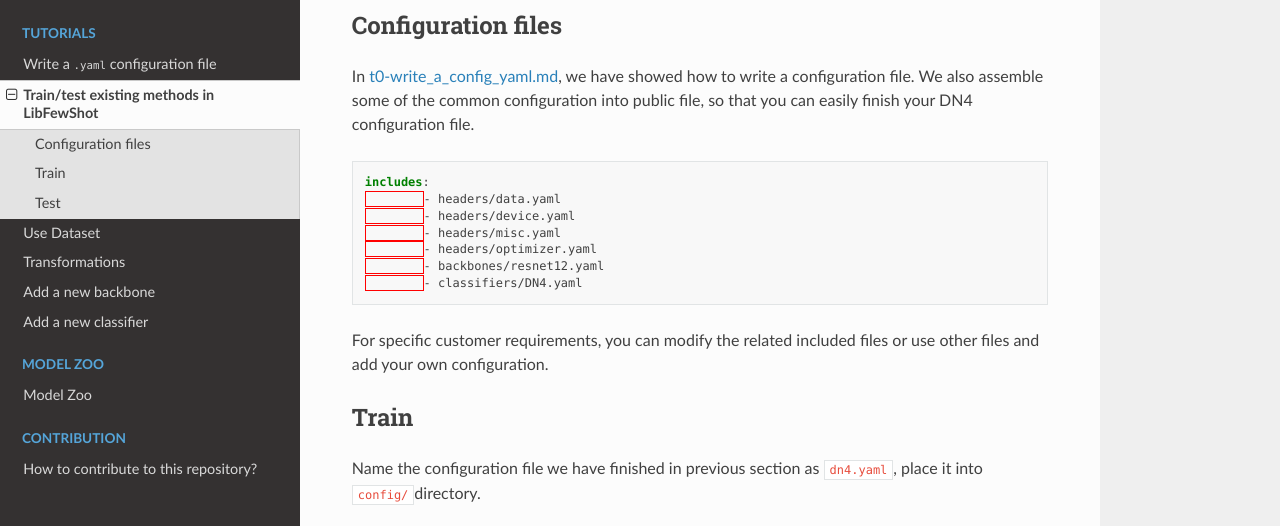
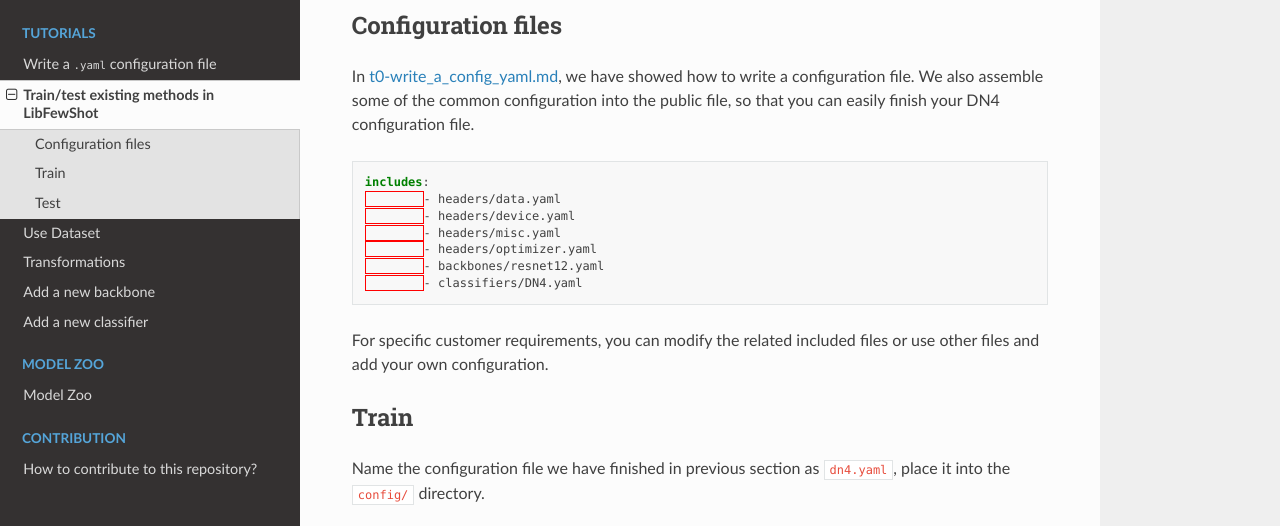
Before and after one commit to RL-VIG/LibFewShot, a Sphinx documentation site: the page built from docs/tutorials/t1-train_and_test_exist_methods.md, in a window 1280 px wide and 900 px high. Shown: the part 371-897 px from the top of the window. Built offline with Sphinx 7.4.7 and the Read the Docs theme 2.0.0, drawn with Linux system fonts in a browser that asks for light colours; some of the changed text lies outside the part shown.

Commit message:
Make a bit modifications

````diff
--- a/docs/tutorials/t1-train_and_test_exist_methods.md
+++ b/docs/tutorials/t1-train_and_test_exist_methods.md
@@ -11,7 +11,7 @@ In this section, we take the DN4 method as an example to describe how to train a
 
 ## Configuration files
 
-In [t0-write_a_config_yaml.md](./t0-write_a_config_yaml.md), we have showed how to write a configuration file. We also assemble some of the common configuration into public file, so that you can easily finish your DN4 configuration file.
+In [t0-write_a_config_yaml.md](./t0-write_a_config_yaml.md), we have showed how to write a configuration file. We also assemble some of the common configuration into the public file, so that you can easily finish your DN4 configuration file.
 
 ```yaml
 includes:
@@ -27,7 +27,7 @@ For specific customer requirements, you can modify the related included files or
 
 ## Train
 
-Name the configuration file we have finished in previous section as `dn4.yaml`, place it into `config/`directory.
+Name the configuration file we have finished in previous section as `dn4.yaml`, place it into the `config/` directory.
 
 Modify the `run_trainer.py` file in project root as follow:
 
````
Also changed, not shown: other parts of docs/tutorials/t1-train_and_test_exist_methods.md (+1 -1 lines).
